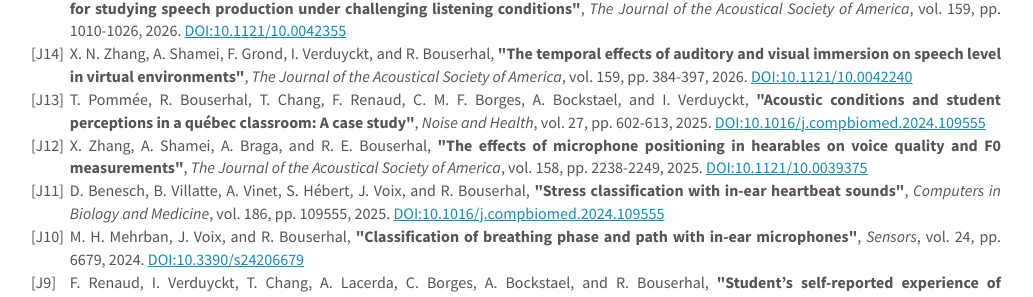
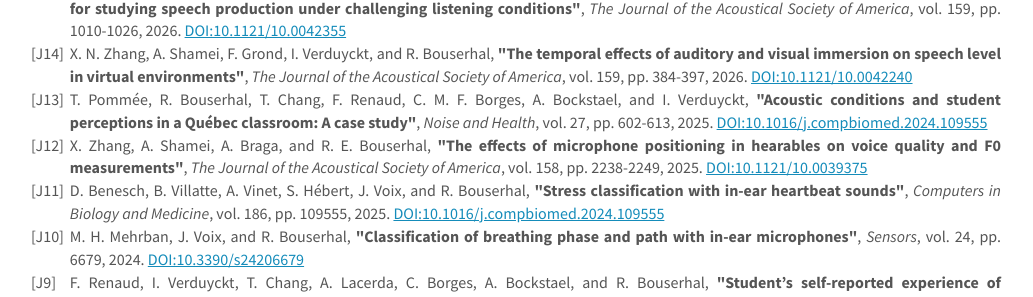
Before and after one commit to rhad-lab/rhad-lab.github.io, a Jekyll site: the page built from _pages/publications.html, in a window 1280 px wide and 900 px high. Shown: the part 358-655 px from the top of the window, without its empty margins (124-1157 px from the left). Built offline with Jekyll 4.4.1, drawn with Linux system fonts in a browser that asks for light colours; nearby versions of some CDN libraries.

Commit message:
minor fixes

```diff
--- a/References/journals.bib
+++ b/References/journals.bib
@@ -48,7 +48,7 @@
 }
 
 @article{pommee2025acoustic,
-  title={Acoustic conditions and student perceptions in a Qu{\'e}bec classroom: A case study},
+  title={Acoustic conditions and student perceptions in a {Qu{\'e}bec} classroom: A case study},
   author={Pomm{\'e}e, Timothy and Bouserhal, Rachel and Chang, Tiffany and Renaud, Florence and Borges, Cecilia Maria Ferreira and Bockstael, Annelies and Verduyckt, Ingrid},
   journal={Noise and Health},
   volume={27},
--- a/_data/publications.json
+++ b/_data/publications.json
@@ -592,8 +592,8 @@
     },
     "page": "602-613",
     "publisher": "Medknow",
-    "title": "Acoustic conditions and student perceptions in a québec classroom: A case study",
-    "title-short": "Acoustic conditions and student perceptions in a québec classroom",
+    "title": "Acoustic conditions and student perceptions in a Québec classroom: A case study",
+    "title-short": "Acoustic conditions and student perceptions in a Québec classroom",
     "type": "article-journal",
     "volume": "27"
   },
```
